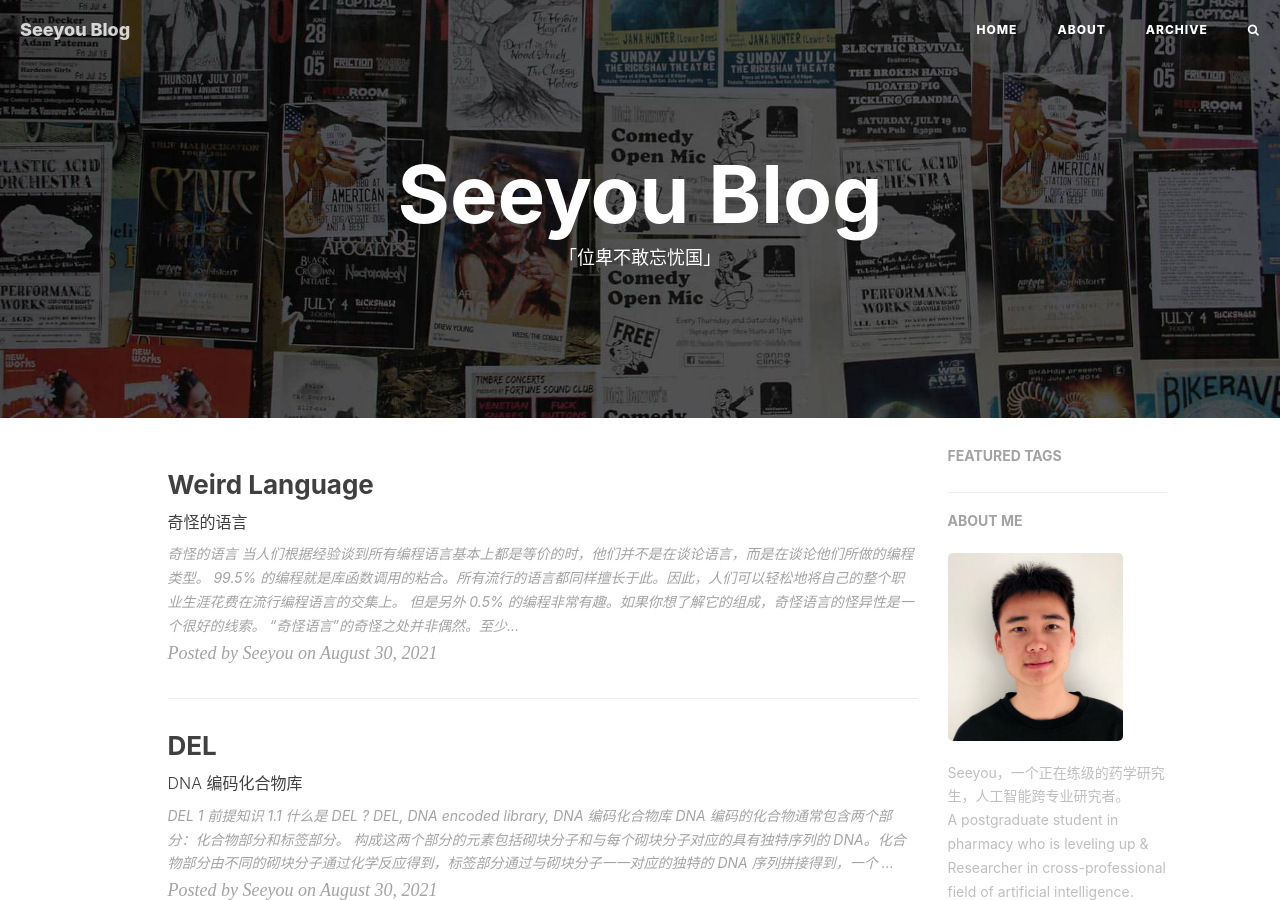
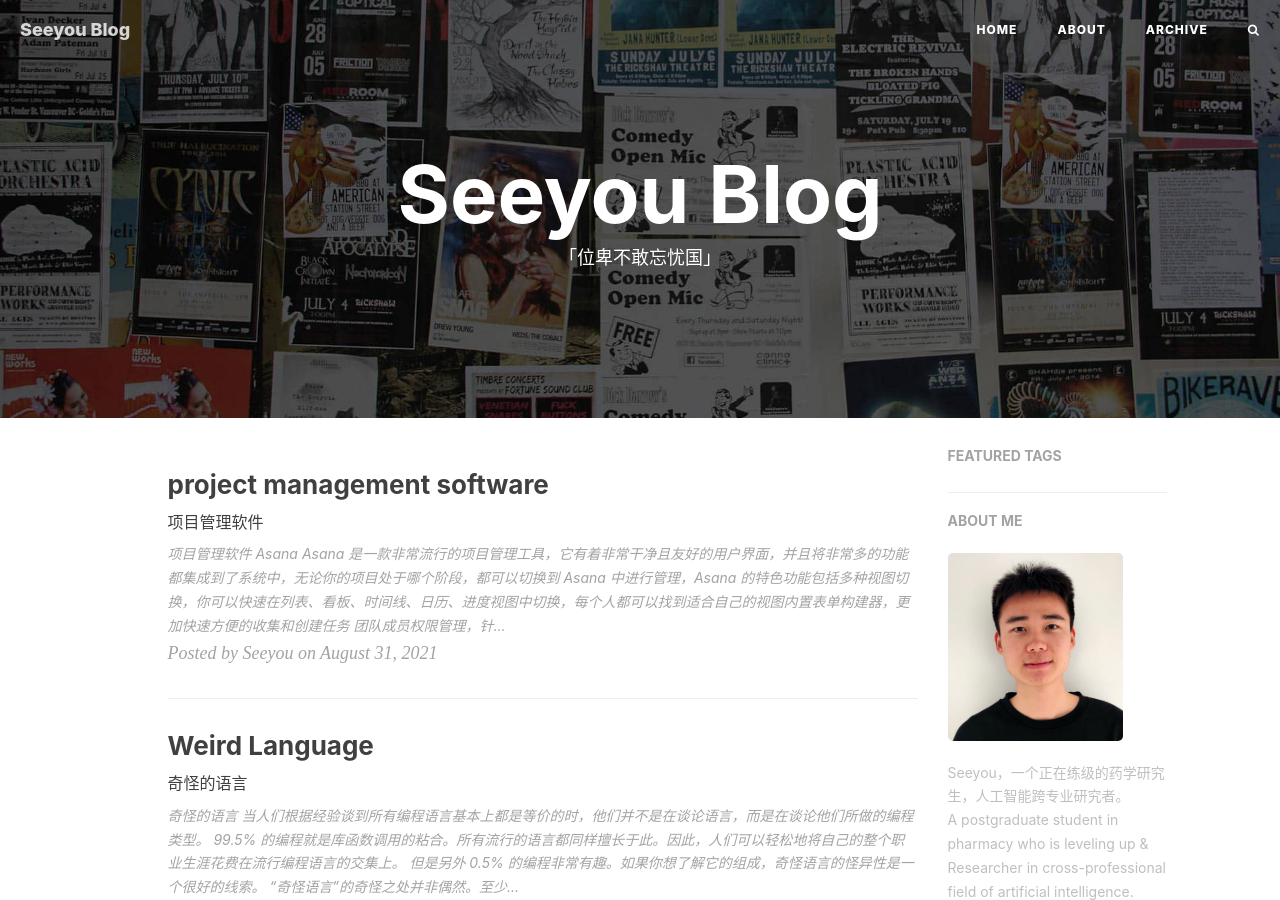
Before and after one commit to xxzhai123/myblog, a Jekyll site: the page built from index.html, in a window 1280 px wide and 900 px high. Built offline with Jekyll 4.4.1, drawn with Linux system fonts in a browser that asks for light colours; nearby versions of some CDN libraries; the list of posts is cut into pages by our own code; comment, search, counter and statistics services are not loaded.

Commit message:
项目管理软件

```diff
--- /dev/null
+++ b/_posts/2021-08-31-project-management-software.md
@@ -0,0 +1,20 @@
+---
+layout: post
+title: "project management software"
+subtitle: "项目管理软件"
+date: 2021-08-31
+author: "Seeyou"
+header-img: "img/post-bg-2015.jpg"
+tags: []
+---
+
+# 项目管理软件
+
+## Asana
+
+Asana 是一款非常流行的项目管理工具，它有着非常干净且友好的用户界面，并且将非常多的功能都集成到了系统中，无论你的项目处于哪个阶段，都可以切换到 Asana 中进行管理，Asana 的特色功能包括多种视图切换，你可以快速在列表、看板、时间线、日历、进度视图中切换，每个人都可以找到适合自己的视图内置表单构建器，更加快速方便的收集和创建任务
+团队成员权限管理，针对不同的项目可以设置不同权限，方便内部管理与协作与上百个 APP 集成，自动化你的工作流程 Asana 是一款非常值得使用的工具，小团队可以使用免费的版本，有更高的要求则可以升级到付费版，解锁完整功能。
+
+本人想要使用项目管理软件来记录自己的工作内容，完成状态，方便自己总结和回顾，要求不高。用了[Asana](https://app.asana.com/)之后，就不想试一试其他的了。（等 30 天 free trial 过后再说）
+
+[其他的可以看看这篇](https://www.v1tx.com/post/best-project-management-software/)
```
Also changed, not shown: _posts/2021-08-30-del.md (+21 -1 lines), hiden/2021-08-31-chem.md (+8 -3 lines), hiden/2021-08-31-latin.md (added, +56 -0 lines).
